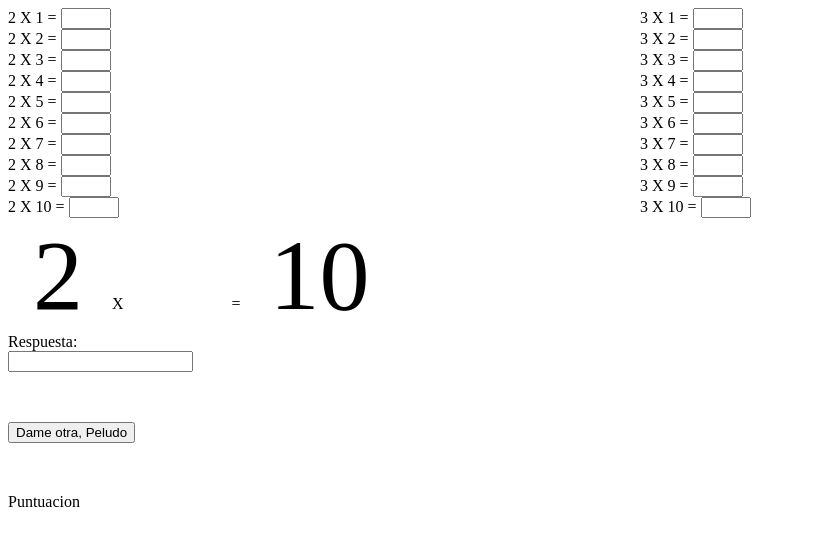
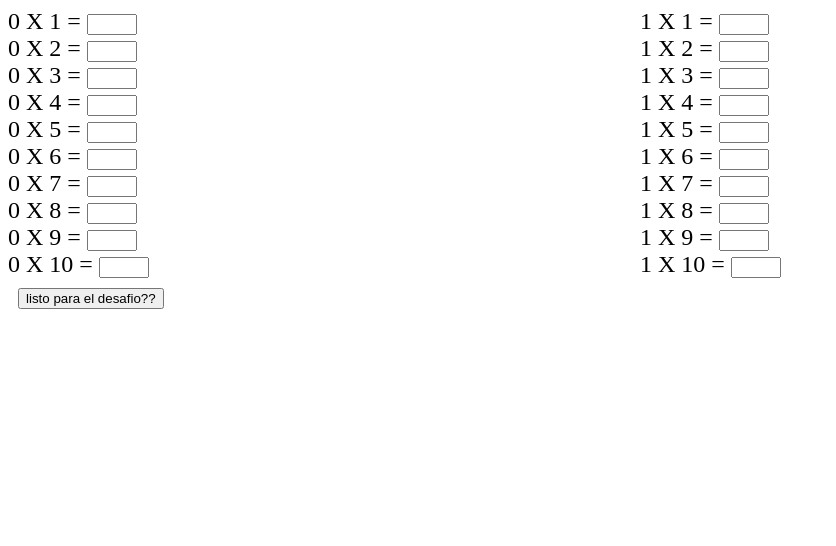
Before and after one commit to rodrigo-silva/angular-reto-tablas, an Angular app: page / in a window 1280 px wide. Shown: the top 546 px of the page, without its empty margins (0-836 px from the left). Built offline with nearby package versions, Linux system fonts and the light colour scheme.

Commit message:
3 files modified

```diff
--- a/src/app/tablas/tablas.component.css
+++ b/src/app/tablas/tablas.component.css
@@ -1,5 +1,6 @@
 .container {
   display: flex;
+  font-size: x-large;
 }
 .container section {
   flex-grow: 1;
@@ -10,7 +11,7 @@ input {
 }
 
 .bien {
-  color: green;
+  color: rgb(3, 91, 255);
 }
 .mal {
   color: red;
--- a/src/main.html
+++ b/src/main.html
@@ -1,2 +1,6 @@
-<app-tablas [tablas]="tablas"></app-tablas>
-<app-desafio [tablasDeNumeros]="tablas"></app-desafio>
+<app-tablas [tablas]="tablas" *ngIf="!toggle"></app-tablas>
+<button *ngIf="!toggle" (click)="toggleDesafio()" style="margin: 10px">
+  listo para el desafio??
+</button>
+
+<app-desafio [tablasDeNumeros]="tablas" *ngIf="toggle"></app-desafio>
--- a/src/main.ts
+++ b/src/main.ts
@@ -12,16 +12,20 @@ import { AppModule } from './app/app.module';
 })
 export class App implements OnInit {
   tablas: Array<number>;
+  toggle = false;
 
   ngOnInit(): void {
     this.tablas = [];
-    const day = new Date().getDay() + 1;
+    const day = new Date().getDay();
     if (day < 5) {
       this.tablas.push(day * 2);
       this.tablas.push(day * 2 + 1);
     } else {
       this.fillRandom();
     }
+  }
+  toggleDesafio() {
+    this.toggle = true;
   }
 
   /**
```
